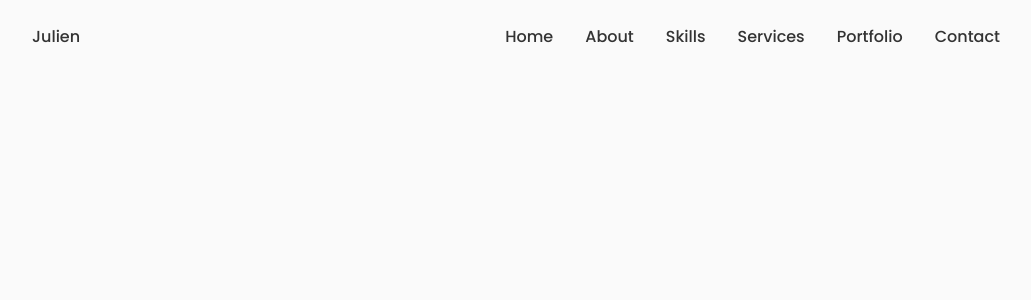
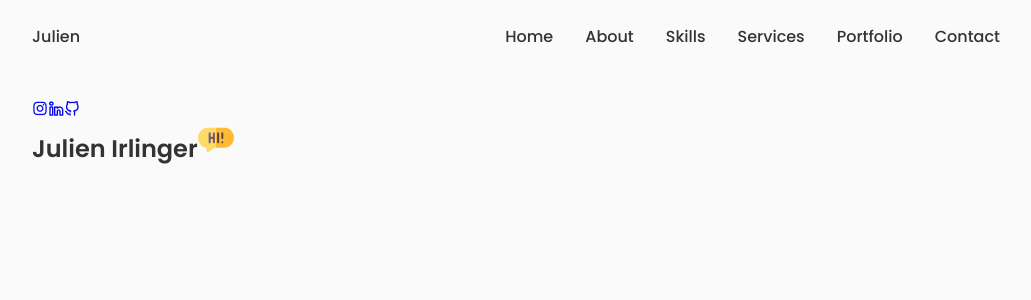
Before and after one commit to jirlinge/PortfolioJulien, a React (Create React App) app: page / in a window 1280 px wide. Shown: the top 300 px of the page, without its empty margins (124-1155 px from the left). Built offline with nearby package versions, Linux system fonts and the light colour scheme.

Commit message:
ajout icon hi

```diff
--- a/src/App.js
+++ b/src/App.js
@@ -1,11 +1,15 @@
 import React from 'react';
 import './App.css';
 import Header from './components/header/Header'
+import Home from './components/home/Home';
 
 function App() {
   return (
     <>
     <Header/>
+    <main className='main'>
+      <Home></Home>
+    </main>
     </>
   );
 }
--- /dev/null
+++ b/src/components/home/Data.jsx
@@ -0,0 +1,54 @@
+import React from "react";
+
+function Data() {
+    return(
+        <>
+        <div className="home__data">
+            <h1 className="home__title">Julien Irlinger
+            <svg  xmlns="http://www.w3.org/2000/svg"
+	 viewBox="0 0 36 36" class="home__hand" width="36" height="36" >
+
+<g>
+	<path class="st0" d="M18.01,26.76c-1.29-0.19-2.33,0.35-3.35,1.14c-1.37,1.07-2.84,2-4.25,3.02c-0.42,0.3-0.86,0.43-1.32,0.21
+		c-0.51-0.24-0.54-0.75-0.53-1.26c0.01-0.77-0.05-1.54,0.02-2.3c0.05-0.64-0.18-0.86-0.74-0.95c-2.03-0.34-3.76-1.35-5.15-2.93
+		c-2.47-2.81-3.31-6.12-2.22-9.79C1.58,10.18,4.05,7.91,7.64,7C8.3,6.83,8.98,6.82,9.66,6.82c2.79,0,5.57,0.01,8.36,0.02
+		C18.01,13.48,18.01,20.12,18.01,26.76z M17,16.86c0-1.43,0.01-2.87,0-4.3c-0.01-0.8-0.49-1.37-1.1-1.36
+		c-0.59,0.02-1.04,0.57-1.06,1.33c-0.02,0.54,0.01,1.09-0.01,1.63c-0.04,1.73,0.34,1.44-1.47,1.49c-0.48,0.01-0.6-0.2-0.58-0.66
+		c0.03-0.84,0.02-1.68,0-2.52c-0.02-0.74-0.52-1.3-1.11-1.27c-0.57,0.02-1.05,0.55-1.05,1.26c-0.01,2.89-0.02,5.78,0,8.67
+		c0,0.71,0.5,1.24,1.07,1.25c0.59,0.01,1.07-0.54,1.1-1.29c0.02-0.54-0.01-1.09,0.01-1.63c0.05-1.77-0.36-1.48,1.5-1.53
+		c0.45-0.01,0.56,0.19,0.55,0.62c-0.02,0.79-0.01,1.58,0,2.37c0.01,0.87,0.45,1.46,1.08,1.46c0.63,0,1.09-0.58,1.09-1.45
+		C17.01,19.58,17,18.22,17,16.86z"
+		fill="#FEDA66"/>
+	<path class="st1" d="M18.01,26.76c0-6.64,0-13.28,0-19.92c3.16-0.05,6.32-0.15,9.48,0.03c4.04,0.23,7.78,3.97,8.39,8.2
+		c0.91,6.33-3.45,11.71-9.51,11.72C23.58,26.79,20.8,26.77,18.01,26.76z M21.21,16.8c0-1.36,0-2.72,0-4.08
+		c0-0.94-0.44-1.52-1.1-1.51c-0.64,0.01-1.06,0.58-1.06,1.47c0,2.74,0,5.48,0,8.23c0,0.89,0.42,1.46,1.06,1.47
+		c0.66,0.01,1.09-0.57,1.1-1.51C21.22,19.52,21.21,18.16,21.21,16.8z M23.27,14.51c0,0.72-0.02,1.43,0,2.15
+		c0.02,0.75,0.51,1.29,1.11,1.27c0.58-0.02,1.03-0.54,1.04-1.26c0.02-1.38,0.02-2.76,0-4.15c-0.01-0.77-0.47-1.3-1.07-1.31
+		c-0.6,0-1.06,0.53-1.08,1.3C23.26,13.18,23.27,13.85,23.27,14.51z M25.41,21.22c-0.02-0.61-0.54-1.11-1.11-1.08
+		c-0.54,0.03-1.01,0.54-1.01,1.11c0,0.6,0.5,1.13,1.07,1.12C24.94,22.36,25.43,21.82,25.41,21.22z"
+		fill="#FEBB36"/>
+	<path class="st2" d="M17,16.86c0,1.36,0.01,2.72,0,4.08c-0.01,0.87-0.46,1.45-1.09,1.45c-0.63,0-1.07-0.59-1.08-1.46
+		c-0.01-0.79-0.02-1.58,0-2.37c0.01-0.43-0.1-0.63-0.55-0.62c-1.86,0.05-1.46-0.24-1.5,1.53c-0.01,0.54,0.01,1.09-0.01,1.63
+		c-0.03,0.75-0.51,1.3-1.1,1.29c-0.57-0.01-1.06-0.54-1.07-1.25c-0.02-2.89-0.02-5.78,0-8.67c0-0.71,0.48-1.24,1.05-1.26
+		c0.59-0.02,1.09,0.53,1.11,1.27c0.02,0.84,0.02,1.68,0,2.52c-0.01,0.46,0.1,0.67,0.58,0.66c1.8-0.05,1.42,0.24,1.47-1.49
+		c0.01-0.54-0.01-1.09,0.01-1.63c0.02-0.76,0.47-1.31,1.06-1.33c0.61-0.02,1.1,0.56,1.1,1.36C17.01,14,17,15.43,17,16.86z"
+		fill="#865C4E"/>
+	<path class="st3" d="M21.21,16.8c0,1.36,0,2.72,0,4.08c0,0.94-0.44,1.52-1.1,1.51c-0.64-0.01-1.06-0.58-1.06-1.47
+		c0-2.74,0-5.48,0-8.23c0-0.89,0.42-1.46,1.06-1.47c0.66-0.01,1.09,0.57,1.1,1.51C21.22,14.08,21.21,15.44,21.21,16.8z
+		"
+		fill="#624235"/>
+	<path class="st4" d="M23.27,14.51c0-0.67-0.01-1.33,0-2c0.02-0.76,0.48-1.3,1.08-1.3c0.6,0,1.06,0.54,1.07,1.31
+		c0.02,1.38,0.02,2.76,0,4.15c-0.01,0.72-0.47,1.24-1.04,1.26c-0.6,0.02-1.08-0.52-1.11-1.27C23.25,15.95,23.27,15.23,23.27,14.51z"
+		fill="#614135"/>
+	<path class="st4" d="M25.41,21.22c0.02,0.6-0.47,1.14-1.04,1.15c-0.57,0.01-1.08-0.52-1.07-1.12c0-0.57,0.47-1.08,1.01-1.11
+		C24.87,20.1,25.39,20.61,25.41,21.22z"
+		fill="#614135"/>
+</g>
+</svg>
+            </h1>
+
+        </div>
+        </>
+    )
+}
+export default Data
--- /dev/null
+++ b/src/components/home/Home.jsx
@@ -0,0 +1,19 @@
+import React from 'react';
+import "./home.css";
+import Social from './Social';
+import Data from './Data';
+
+function Home () {
+    return(
+        <section className="home section" id="home">
+            <div className="home__container container grid">
+                <div className="home__content grd">
+                    <Social></Social>
+                    <div className="home__img"></div>
+                    <Data></Data>
+                </div>
+            </div>
+        </section>
+    )
+}
+export default Home
--- /dev/null
+++ b/src/components/home/Social.jsx
@@ -0,0 +1,20 @@
+import React from "react";
+
+function Social() {
+    return(
+        <>
+        <div className="home__social">
+            <a href="https://www.instagram.com/goodlinesll/" className="home__social-icon" target="_blank">
+                <i class="uil uil-instagram"></i>
+            </a>
+            <a href="https://www.linkedin.com/in/julien-irlinger-60647091/" className="home__social-icon" target="_blank">
+                <i class="uil uil-linkedin-alt"></i>
+            </a>
+            <a href="https://github.com/jirlinge" className="home__social-icon" target="_blank">
+                <i class="uil uil-github-alt"></i>
+            </a>
+        </div>
+        </>
+    )
+}
+export default Social
```
Also changed, not shown: src/assets/hi.svg (added), src/assets/julien.svg.svg (added), src/components/home/home.css (added).
